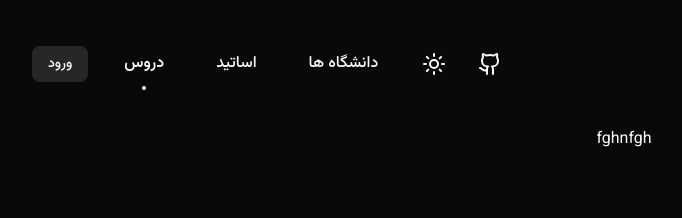
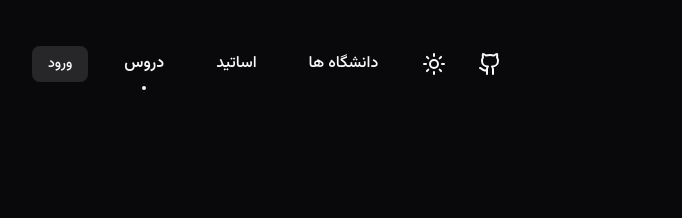
Before and after one commit to ostadbun/Client, a Next.js app: page /subjects in a window 1280 px wide. Shown: the top 218 px of the page, without its empty margins (252-934 px from the left). Built offline with nearby package versions, Linux system fonts and the light colour scheme.

Commit message:
making component for subject

```diff
--- /dev/null
+++ b/src/app/subjects/CourseInfo.tsx
@@ -0,0 +1,28 @@
+"use client"
+import  { useState } from 'react';
+
+const CourseInfo = () => {
+    const [courses, setCourses] = useState<string[]>([
+        "نظریه زبان و ماشین ها",
+        "ساختمان داده‌ها",
+        "سیستم عامل"
+    ]);
+    {/* {courses.map((course, index)=>(
+    ))} */}
+
+
+
+
+
+
+    return (
+        <div>
+            <div className='w-10/12 h-10'>
+                <h1>نظریه زبان و ماشین ها</h1>
+            </div>
+
+        </div>
+    );
+}
+
+export default CourseInfo;
--- /dev/null
+++ b/src/app/subjects/RelevantCourses.tsx
@@ -0,0 +1,11 @@
+import React from 'react';
+
+const RelevantCourses = () => {
+    return (
+        <div>
+
+        </div>
+    );
+}
+
+export default RelevantCourses;
--- /dev/null
+++ b/src/app/subjects/RelevantProfessors.tsx
@@ -0,0 +1,11 @@
+import React from 'react';
+
+const RelevantProfessors = () => {
+    return (
+        <div>
+
+        </div>
+    );
+}
+
+export default RelevantProfessors;
--- /dev/null
+++ b/src/app/subjects/Votes.tsx
@@ -0,0 +1,11 @@
+import React from 'react';
+
+const Votes = () => {
+    return (
+        <div>
+
+        </div>
+    );
+}
+
+export default Votes;
--- a/src/app/subjects/page.tsx
+++ b/src/app/subjects/page.tsx
@@ -1,11 +1,17 @@
+import CourseInfo from "./CourseInfo";
+import RelevantCourses from "./RelevantCourses";
+import RelevantProfessors from "./RelevantProfessors";
+import Votes from "./Votes";
 
-
-const subjects = () => {
+const Subjects = () => {
     return (
-        <div className="flex justify-center">
-            fghnfgh
+        <div className="">
+            <CourseInfo/>
+            <RelevantProfessors/>
+            <RelevantCourses/>
+            <Votes/>
         </div>
      );
 }
 
-export default subjects;
+export default Subjects;
```
